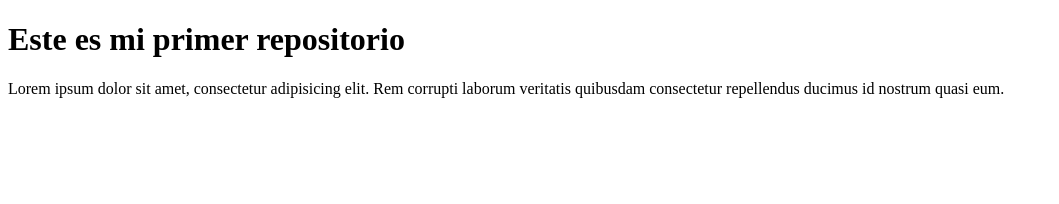
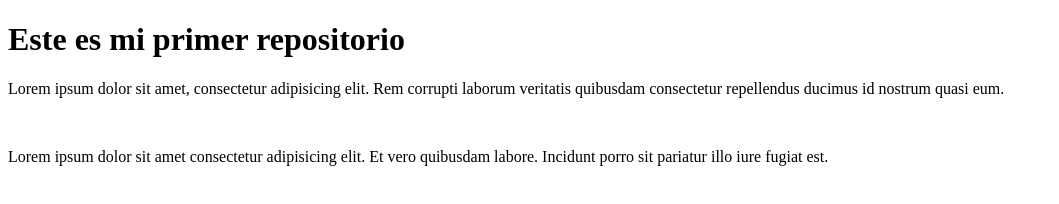
Before and after one commit to Jazmin-Camara/miPrimerRepositorio, a plain HTML site: page index.html in a window 1280 px wide. Shown: the whole page, without its empty margins (0-1059 px from the left). Drawn offline with Linux system fonts and the light colour scheme.

Commit message:
Se creo carpeta assets y el archivo de estilos, se agergo texto y se vinculo el archivo css

```diff
--- /dev/null
+++ b/css/style.css
@@ -0,0 +1,5 @@
+*{
+    margin: 0;
+    padding: 0;
+    box-sizing: border-box;
+}
--- a/index.html
+++ b/index.html
@@ -20,5 +20,7 @@
         <img src="lorempicsum" alt="">
     </div>
 
+    <p>Lorem ipsum dolor sit amet consectetur adipisicing elit. Et vero quibusdam labore. Incidunt porro sit pariatur illo iure fugiat est.</p>
+
 </body>
 </html>
```
